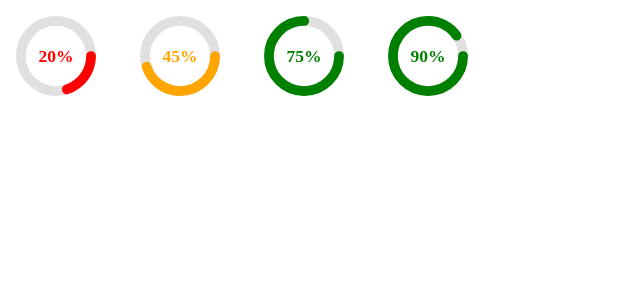
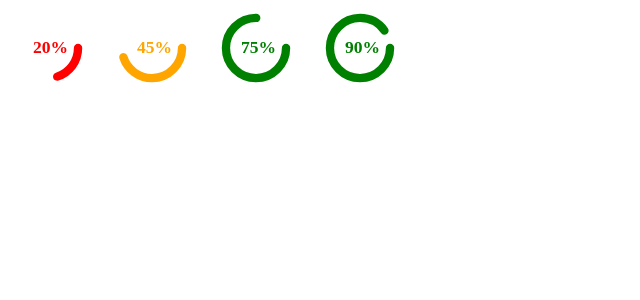
Before and after one commit to nilfocus/feflow, a SvelteKit app: page /progress-circle in a window 1280 px wide. Shown: the top 300 px of the page, without its empty margins (0-640 px from the left). Built offline with nearby package versions, Linux system fonts and the light colour scheme.

Commit message:
progress circle style

```diff
--- a/src/lib/components/progress-circle/ProgressCircle.module.css
+++ b/src/lib/components/progress-circle/ProgressCircle.module.css
@@ -1,35 +1,42 @@
 .progressCircle {
     position: relative;
-    width: 92px;
-    height: 92px;
-    border-radius: 50%;
 }
 
 .progressCircle>svg {
+    stroke-width: 10;
+    color: var(--ff-color-text);
+}
+
+.progressCircle.xs>svg {
+    width: 5rem;
+    height: 5rem;
+}
+
+.progressCircle.sm>svg {
+    width: 6rem;
+    height: 6rem;
+}
+
+.progressCircle.md>svg {
     width: 7rem;
     height: 7rem;
-    stroke-width: 10;
 }
 
-.progressCircle>svg>text {
-    font-size: 21px;
-    font-weight: bold;
+.progressCircle.lg>svg {
+    width: 8rem;
+    height: 8rem;
+}
+
+.progressCircle.xl>svg {
+    width: 9rem;
+    height: 9rem;
 }
 
 .progressCircle>svg>circle {
     fill: none;
     stroke-linecap: round;
     stroke-dashoffset: 100;
-}
-
-.progressCircle>svg>circle {
-    animation: draw 1s linear forwards;
-}
-
-@media screen and (max-width: 1440px) {
-    .progressCircle>svg>text {
-        font-size: 18px;
-    }
+    animation: draw 2s linear forwards;
 }
 
 @keyframes draw {
--- a/src/lib/components/progress-circle/ProgressCircle.svelte
+++ b/src/lib/components/progress-circle/ProgressCircle.svelte
@@ -1,17 +1,19 @@
 <script lang="ts">
-	import type { HTMLAttributes } from "svelte/elements"
+	import type { SVGAttributes } from "svelte/elements"
 	import styles from "./ProgressCircle.module.css"
 	import { classMapUtil } from "../../utils/index.js"
+	import type { SizeType } from "../../types/index.js"
 
-	interface Props extends HTMLAttributes<HTMLDivElement> {
+	interface Props extends SVGAttributes<SVGSVGElement> {
 		value: number
-		color?: string
+		size?: SizeType
 	}
 
 	let {
 		class: className = "",
 		value,
 		color = "var(--ff-color-primary)",
+		size = "sm",
 		children,
 		...rest
 	}: Props = $props()
@@ -27,18 +29,17 @@
 </script>
 
 <div
-	{...rest}
-	class={classMapUtil({
-		[className as string]: true,
-		[styles.progressCircle]: true
-	})}
+	class={classMapUtil(
+		className,
+		[styles, className],
+		styles.progressCircle,
+		styles[size]
+	)}
 >
 	<svg
+		{...rest}
 		bind:this={el}
 		stroke-dasharray={strokeDasharray}
-		data-percent={value}
-		width="92"
-		height="92"
 		viewBox="-11.5 -11.5 115 115"
 	>
 		<circle
@@ -46,8 +47,8 @@
 			cx="46"
 			cy="46"
 			fill="transparent"
-			stroke="#e0e0e0"
-			stroke-dasharray={"0"}
+			stroke="var(--ff-color-border)"
+			stroke-dasharray="0"
 		>
 		</circle>
 		<circle
@@ -55,7 +56,7 @@
 			cx="46"
 			cy="46"
 			stroke={color}
-			stroke-width={"10px"}
+			stroke-width="10px"
 			fill="transparent"
 		>
 		</circle>
--- a/src/lib/constants.ts
+++ b/src/lib/constants.ts
@@ -38,7 +38,7 @@ export const themeConfigDefault: ThemeConfigType = {
 			colorOnPrimary: "#18181b",
 			colorSecondary: "#ddd",
 			colorOnSecondary: "#474747",
-			colorText: "#f9fafb",
+			colorText: "#dbdbdb",
 			colorTextMuted: "#78787f",
 			colorBg: "#09090b",
 			colorOnBg: "#f9fafb",
--- a/src/routes/(examples)/progress-circle/+page.svelte
+++ b/src/routes/(examples)/progress-circle/+page.svelte
@@ -15,10 +15,15 @@
 	]
 </script>
 
-<div style="display: flex; gap: 2rem;">
+<div style="display: flex; gap: 0.5rem;">
 	{#each data as { value, color }}
 		<ProgressCircle {value} {color}>
-			<text x={"28px"} y={"52px"} fill={color}>
+			<text
+				x={"28px"}
+				y={"52px"}
+				fill={color}
+				style="font-weight: bold; font-size: 21px;"
+			>
 				{value}%
 			</text>
 		</ProgressCircle>
```
